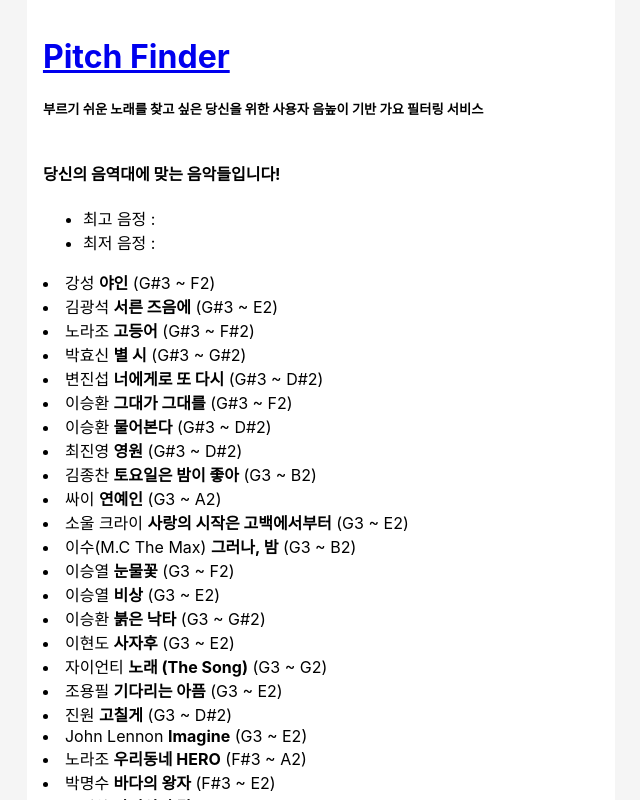
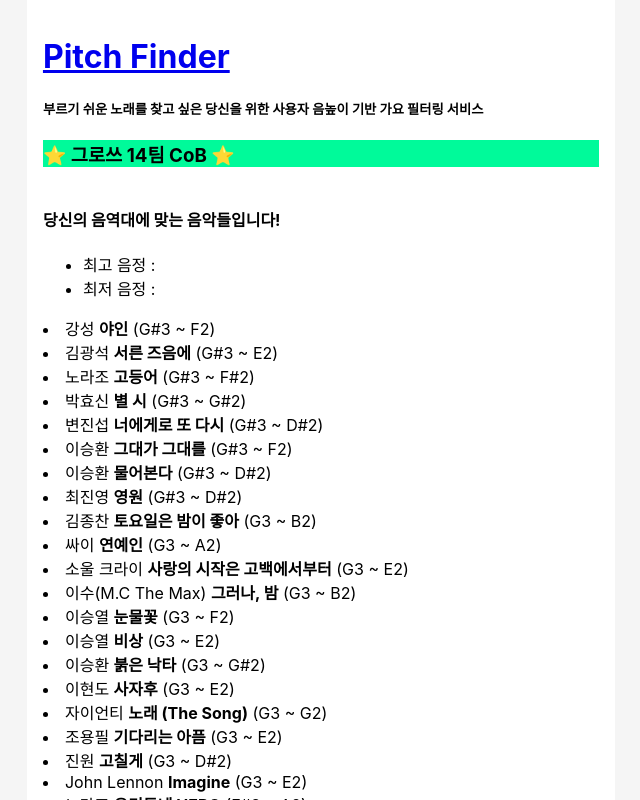
Before and after one commit to K-CoB/pitch-finder-frontend, a React (Create React App) app: page /music in a window 1280 px wide. Shown: the whole page, without its empty margins (319-959 px from the left). Built offline with nearby package versions, Linux system fonts and the light colour scheme.

Commit message:
💄 style :  팀명 추가 ^_^

```diff
--- a/src/App.css
+++ b/src/App.css
@@ -20,16 +20,7 @@
     flex: 1;
 }
 
-.note-list {
-    display: flex;
-    flex-wrap: wrap;
-    gap: 1rem;
+.team {
+    background-color: mediumspringgreen;
+    color: black;
 }
-
-.note-list > .success {
-    color: blue;
-}
-
-.note-list > .false {
-    color: red;
-}
--- a/src/App.tsx
+++ b/src/App.tsx
@@ -16,6 +16,7 @@
               부르기 쉬운 노래를 찾고 싶은 당신을 위한 사용자 음높이 기반 가요
               필터링 서비스
             </h5>
+            <h3 className="team">⭐️ 그로쓰 14팀 CoB ⭐️</h3>
           </div>
           <div className="body">
             <Routes>
```
